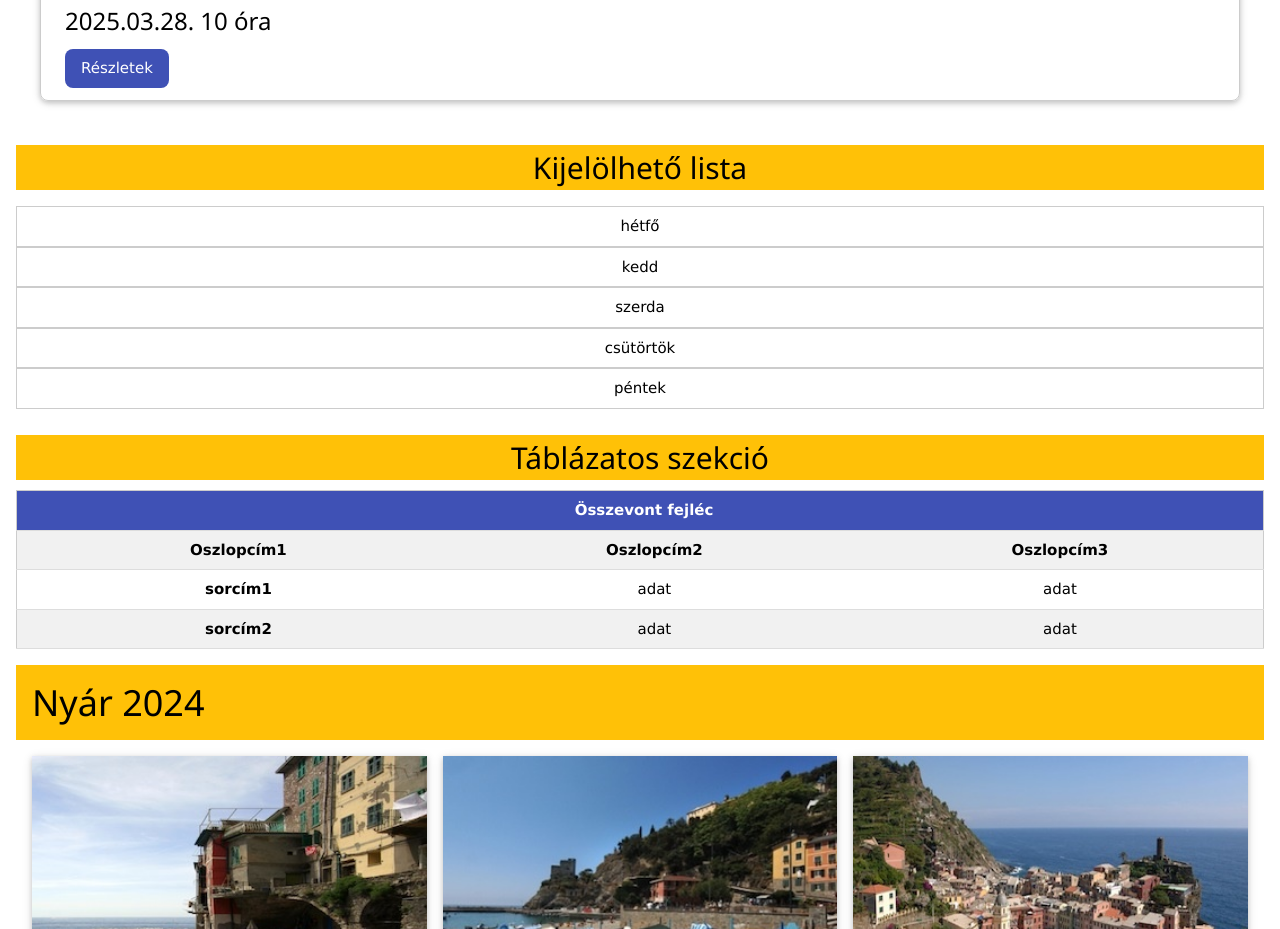
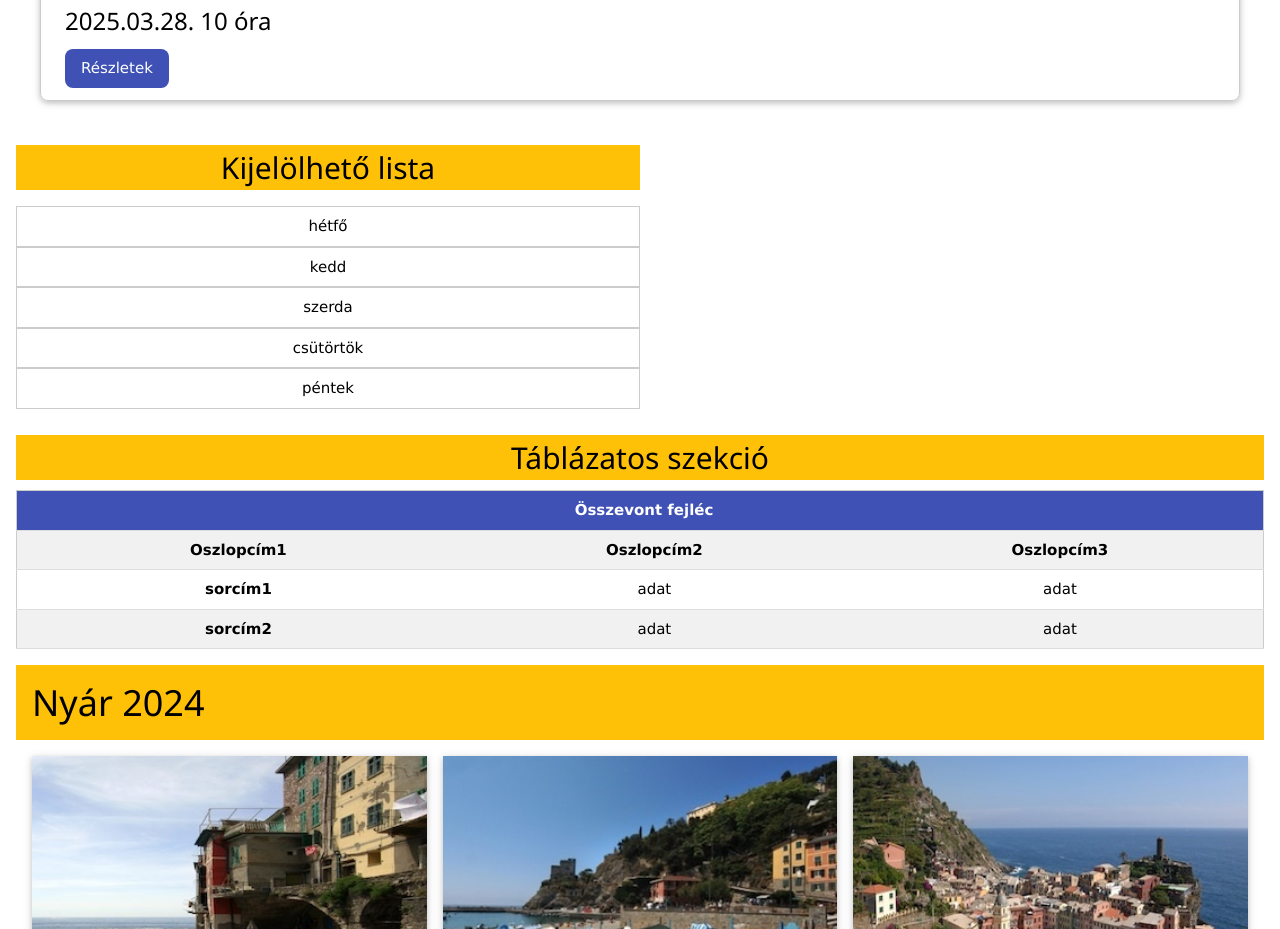
Before and after one commit to KovacsEduard/DTH_KE, a plain HTML site: page index.html in a window 1280 px wide. Shown: the part 3558-4487 px from the top of the page. Drawn offline with nearby package versions, Linux system fonts and the light colour scheme.

Commit message:
Update index.html

```diff
--- a/index.html
+++ b/index.html
@@ -83,7 +83,8 @@
 
     </section>
 
-    <section class="w3-container w3-white w3-center">
+    <section class="w3-container w3-white w3-center w3-flex" style="justify-content: center;">
+        <div style="width: 50%;">
         <h2 class="w3-panel w3-amber">Kijelölhető lista</h2>
         <ul class="w3-ul">
             <li class="w3-hover-indigo w3-border">hétfő</li>
@@ -92,6 +93,7 @@
             <li class="w3-hover-indigo w3-border">csütörtök</li>
             <li class="w3-hover-indigo w3-border">péntek</li>
         </ul>
+    </div>
     </section>
 
     <section class="w3-container w3-center w3-panel">
```
Lines whose indentation alone changed are shown as unchanged.
